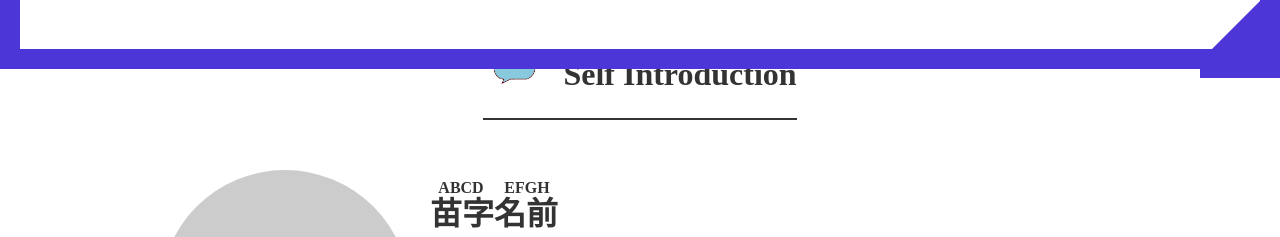
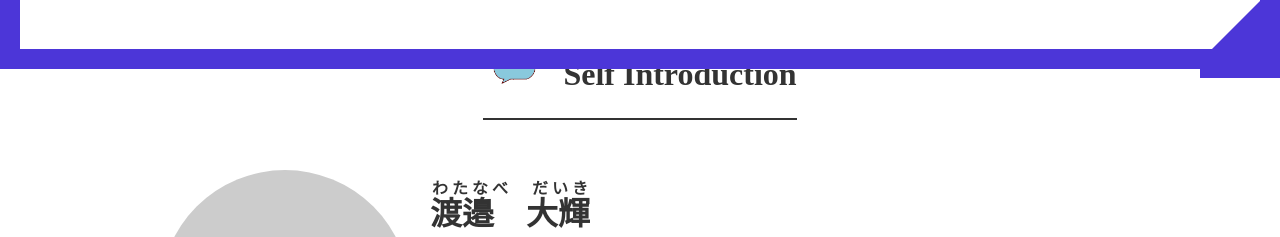
Before and after one commit to daiki532/homepage2, a plain HTML site: page index.html in a window 1280 px wide. Shown: the part 731-968 px from the top of the page. Drawn offline with nearby package versions, Linux system fonts and the light colour scheme.

Commit message:
Update index.html
名前変更

```diff
--- a/index.html
+++ b/index.html
@@ -34,7 +34,7 @@
         <div class="content">
           <img src="me.jpg" alt="苗字名前">
           <div class="text">
-            <h3 class="content-name"><ruby><rb>苗字名前</rb><rt>ABCD EFGH</rt> </ruby></h3>
+            <h3 class="content-name"><ruby><rb>渡邉　大輝</rb><rt>わたなべ　だいき</rt> </ruby></h3>
             <p>東京都出身　B型　いて座<br>趣味：野球　|　キャンプ</p>
             <p>中学は野球部、高校は陸上部でした。<br>身体を動かすのが好きで今でも大学生や社会人の方たちと草野球をしています。<br>
               池袋のお勧めの場所は、<a href="https://grandscape-ikebukuro.jp/">グランドスケープ池袋</a>の屋上にあるバッティングセンター。<br>
```
